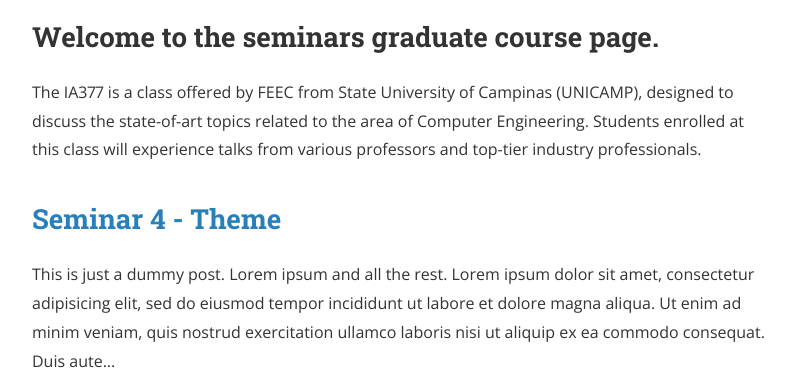
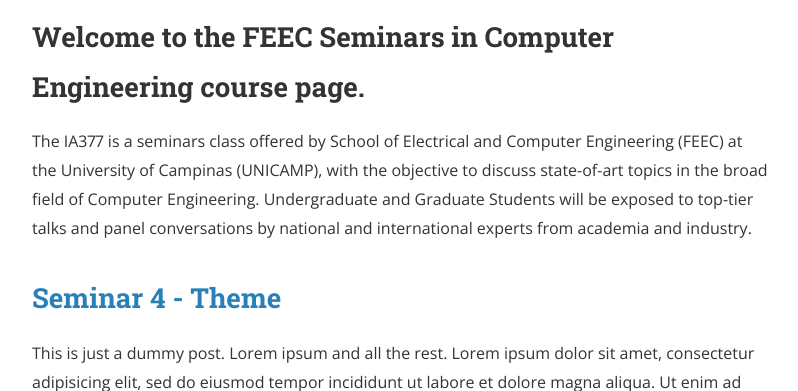
Before and after one commit to ia377-feec-unicamp/ia377-feec-unicamp.github.io, a Jekyll site: the page built from index.html, in a window 1280 px wide and 900 px high, cut to the strip 509-900 px from the top of the window. Shown: the whole strip, without its empty margins (240-1038 px from the left). Built offline with Jekyll 4.4.1, drawn with Linux system fonts in a browser that asks for light colours; nearby versions of some CDN libraries; the list of posts is cut into pages by our own code.

Commit message:
Update index.html
updating welcome message

```diff
--- a/index.html
+++ b/index.html
@@ -16,10 +16,11 @@ pagination:
 
 <div class="wrapper">
   <div>
-    <h2 class="post-link">Welcome to the seminars graduate course page.</h2>
+    <h2 class="post-link">Welcome to the FEEC Seminars in Computer Engineering course page.</h2>
     {% if site.description %}<p>{{ site.description}}</p>{% endif %}
-    <p>The IA377 is a class offered by FEEC from State University of Campinas (UNICAMP), designed to discuss the state-of-art topics related to the area of Computer Engineering.
-      Students enrolled at this class will experience talks from various professors and top-tier industry professionals.</p>
+    <p>The IA377 is a seminars class offered by School of Electrical and Computer Engineering (FEEC) at the University of Campinas (UNICAMP),
+			with the objective to discuss state-of-art topics in the broad field of Computer Engineering.
+      Undergraduate and Graduate Students will be exposed to top-tier talks and panel conversations by national and international experts from academia and industry.</p>
   </div>
 <ul class="post-list">
   {% for post in paginator.posts %}
```
